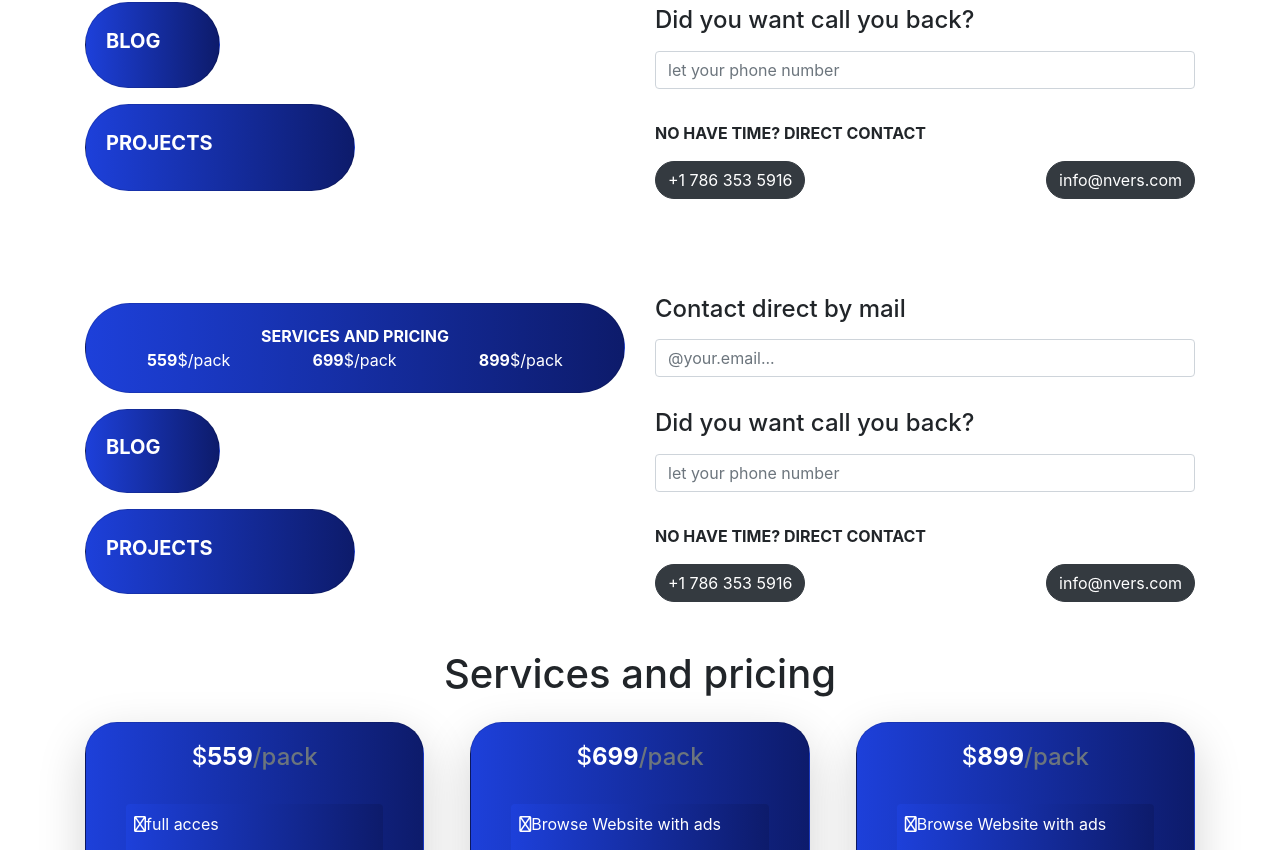
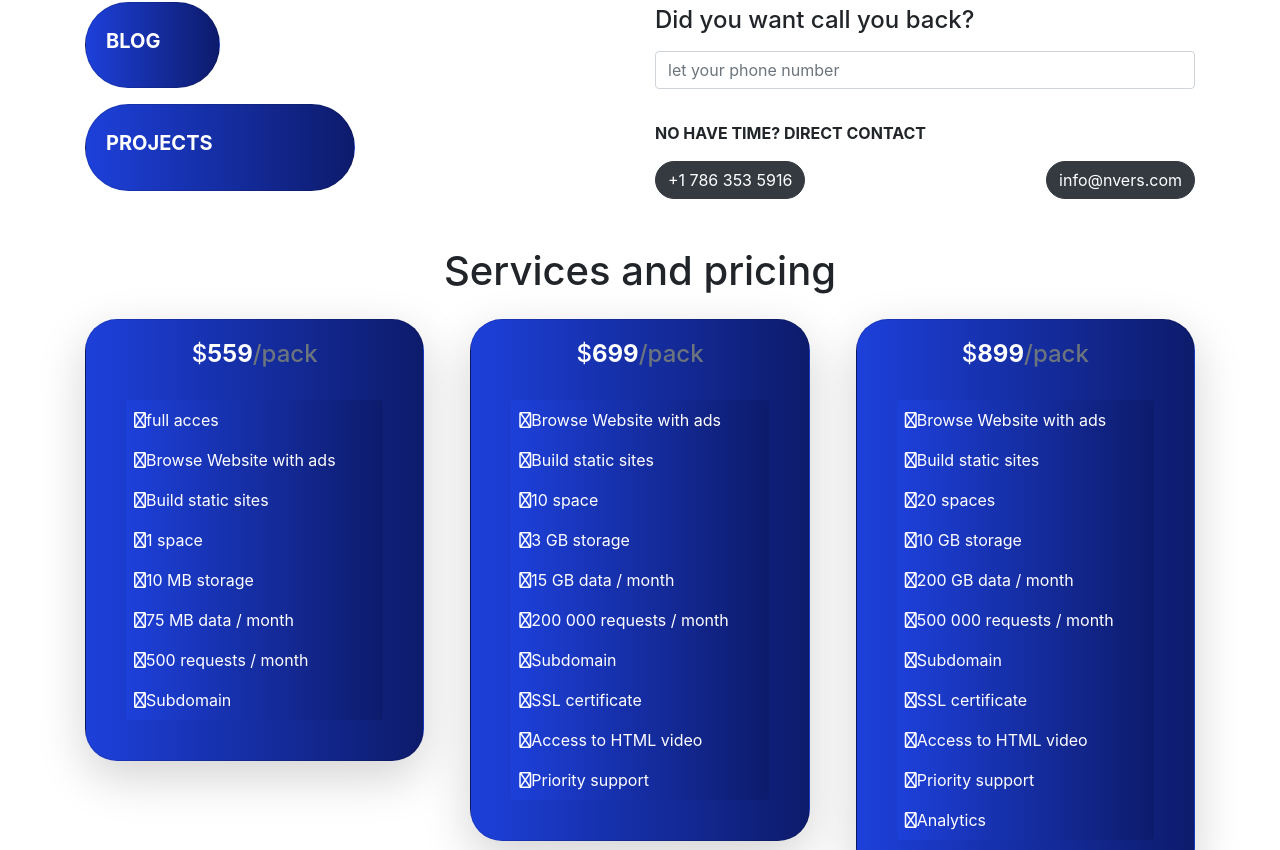
Before and after one commit to lexdier/nVerse, a Nuxt app: page / in a window 1280 px wide. Shown: the part 647-1497 px from the top of the page. Built offline with nearby package versions, Linux system fonts and the light colour scheme.

Commit message:
refactor: remove duplicated component

```diff
--- a/components/ContactSection.vue
+++ /dev/null
@@ -1,100 +0,0 @@
-<script lang="ts" setup>
-import { BButton, BCardBody } from 'bootstrap-vue';
-
-
-</script>
-
-<template>
-    <BRow class="py-5">
-      <BCol cols="6" class="d-flex flex-column justify-content-between">
-        <BCard no-body class="rounded-pill h-100 my-2 gradient text-white">
-          <BCardBody>
-            <div class="text-center text-uppercase font-weight-bolder">
-              <span>Services and pricing</span>
-            </div>
-
-            <div class="d-flex justify-content-around">
-              <div>
-                <span class="font-weight-bolder">559</span>
-                <span>$/pack</span>
-              </div>
-              <div>
-                <span class="font-weight-bolder">699</span>
-                <span>$/pack</span>
-              </div>
-              <div>
-                <span class="font-weight-bolder">899</span>
-                <span>$/pack</span>
-              </div>
-            </div>
-          </BCardBody>
-        </BCard>
-
-        <BCard no-body class="rounded-pill h-100 d-flex my-2 w-25 gradient text-white">
-          <BCardBody class="d-flex align-items-center">
-            <span class="text-uppercase font-weight-bolder h5">Blog</span>
-          </BCardBody>
-        </BCard>
-
-        <BCard no-body class="rounded-pill h-100 my-2 w-50 gradient text-white">
-          <BCardBody class="d-flex align-items-center">
-            <span class="text-uppercase font-weight-bolder h5">Projects</span>
-          </BCardBody>
-        </BCard>
-      </BCol>
-
-      <BCol cols="6">
-        <BRow style="gap: 2em;">
-          <BCol cols=12>
-            <BForm class="d-none d-md-inline-block w-100">
-              <span class="h4">Contact direct by mail</span>
-              <div class="input-group input-group-merge mt-3">
-                <input
-                  type="text"
-                  class="form-control bg-light-green border-light-green w-250px"
-                  placeholder="@your.email..."
-                  aria-label="Search for any term"
-                />
-              </div>
-            </BForm>
-          </BCol>
-
-          <BCol cols="12">
-            <BForm class="d-none d-md-inline-block w-100">
-              <span class="h4">Did you want call you back?</span>
-              <div class="input-group input-group-merge mt-3">
-                <input
-                  type="number"
-                  class="form-control bg-light-green border-light-green w-250px"
-                  placeholder="let your phone number"
-                  aria-label="Search for any term"
-                />
-              </div>
-            </BForm>
-          </BCol>
-
-          <BCol>
-            <div class="f-flex flex-column">
-              <div class="text-uppercase font-weight-bolder">
-                <span>No have time? Direct contact</span>
-              </div>
-              <div class="d-flex justify-content-between mt-3">
-                <BButton variant="dark" class="rounded-pill">
-                  <span>+1 786 353 5916</span>
-                </BButton>
-                <BButton variant="dark" class="rounded-pill">
-                <span>info@nvers.com</span>
-                </BButton>
-              </div>
-            </div>
-          </BCol>
-        </BRow>
-      </BCol>
-    </BRow>
-</template>
-
-<style>
-.gradient{
-    background: -webkit-linear-gradient(left, #1d40da, #0d1b6b);
-    background: linear-gradient(to right, #1d40da, #0d1b6b);
-}</style>
--- a/pages/index.vue
+++ b/pages/index.vue
@@ -2,7 +2,6 @@
 import BlogSection from '~/components/BlogSection.vue';
 import CarouselSection from '~/components/CarouselSection.vue';
 import PresentationSection from '~/components/PresentationSection.vue';
-import ContactSection from '~/components/ContactSection.vue';
 import PricingSection from '~/components/PricingSection.vue';
 import ServicesSection from '~/components/ServicesSection.vue';
 
@@ -15,8 +14,6 @@ import ServicesSection from '~/components/ServicesSection.vue';
 
       <ServicesSection/>
 
-      <ContactSection/>
-
       <PricingSection/>
 
       <CarouselSection/>
```
